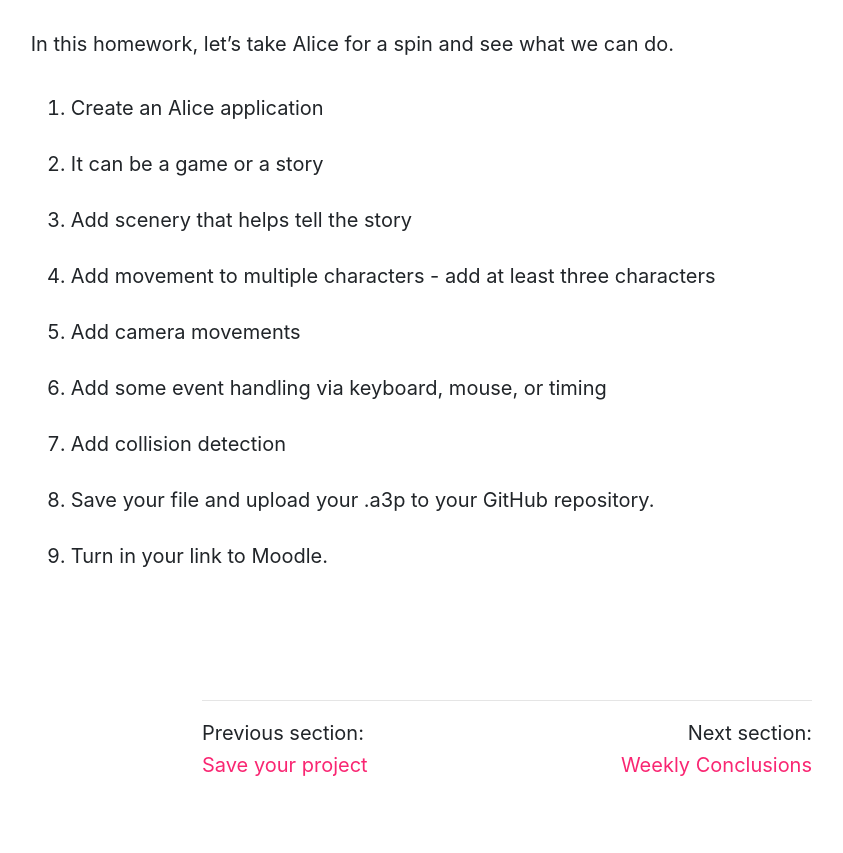
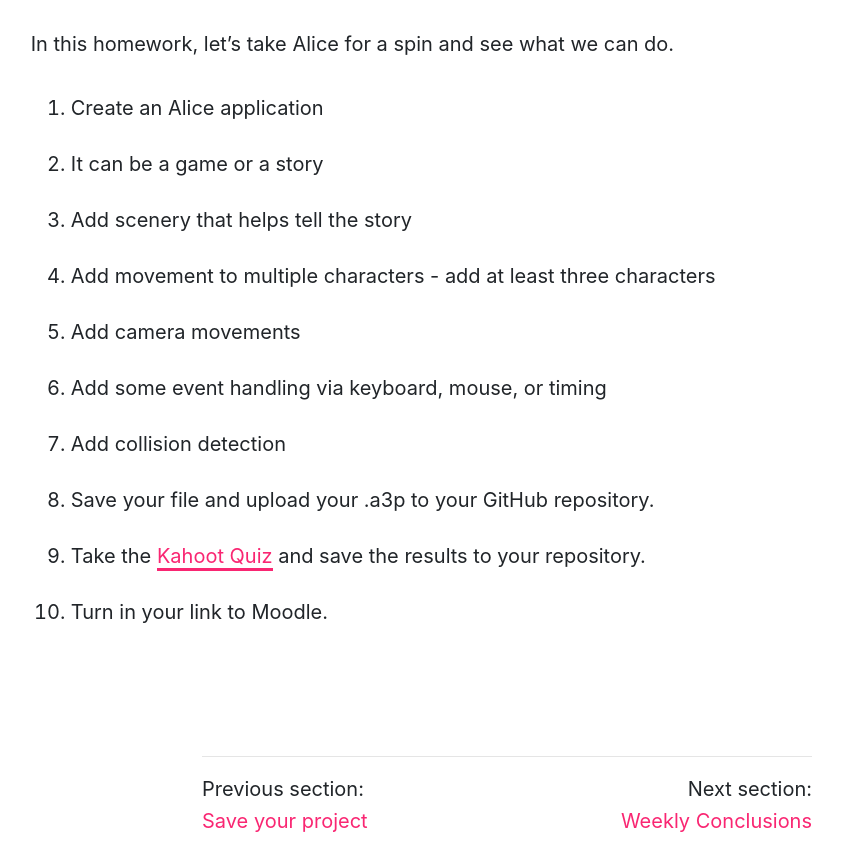
Before and after one commit to Montana-Media-Arts/120_CreativeCoding1-Fall2020, a Jekyll site: the page built from modules/week-5/_posts/2017-03-20-homework.md, in a window 1280 px wide and 900 px high, scrolled down 1074 px, cut to the strip 47-900 px from the top of the window. Shown: the whole strip, without its empty margins (133-976 px from the left). Built offline with Jekyll 4.4.1, drawn with Linux system fonts in a browser that asks for light colours; nearby versions of some CDN libraries; a script that is not in the unit is left out; before the commit the page ends 1918 px from its top, so only the background shows below that.

Commit message:
updated the homework

```diff
--- a/modules/week-5/_posts/2017-03-20-homework.md
+++ b/modules/week-5/_posts/2017-03-20-homework.md
@@ -18,4 +18,5 @@ In this homework, let's take Alice for a spin and see what we can do.
 6. Add some event handling via keyboard, mouse, or timing
 7. Add collision detection
 8. Save your file and upload your .a3p to your GitHub repository.
+9. Take the <a href="https://create.kahoot.it/share/be8ad542-f36d-486b-beff-44b353556e3c" target="_new">Kahoot Quiz</a> and save the results to your repository.
 9. Turn in your link to Moodle.
```
